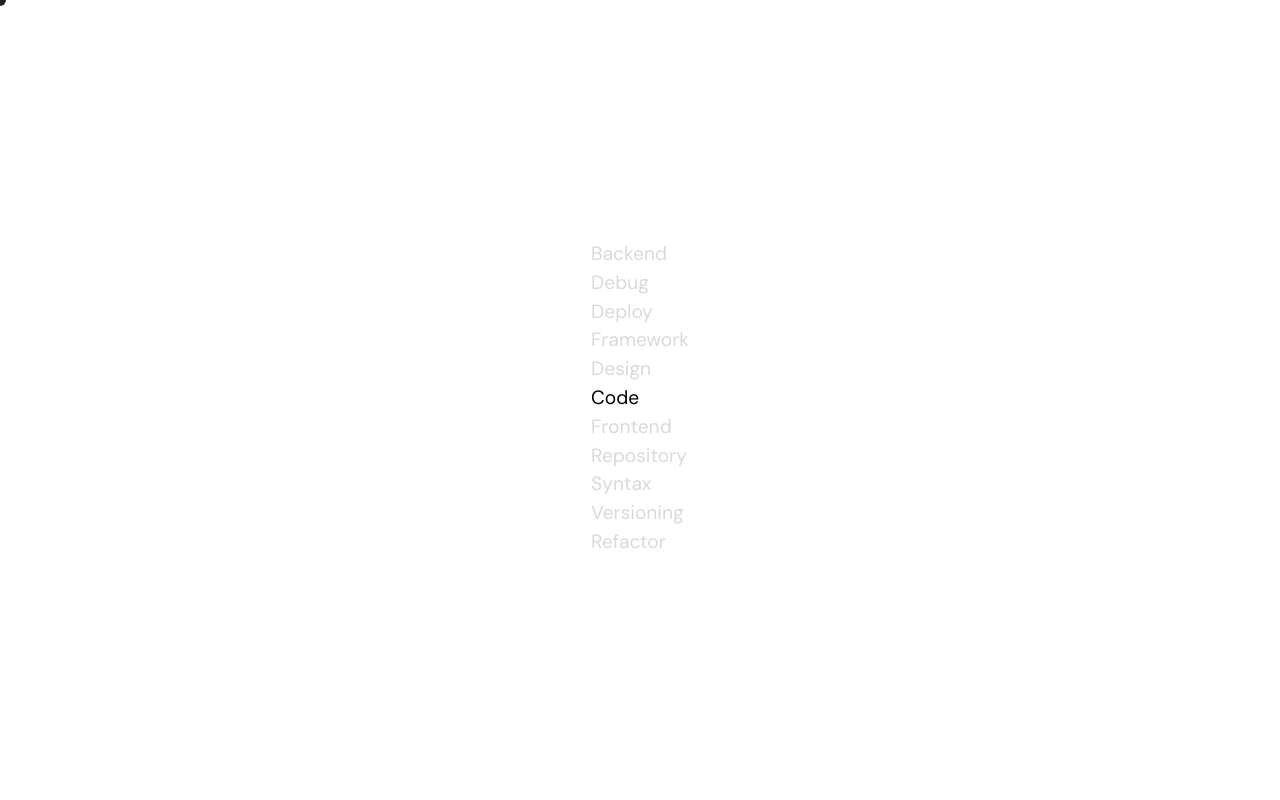
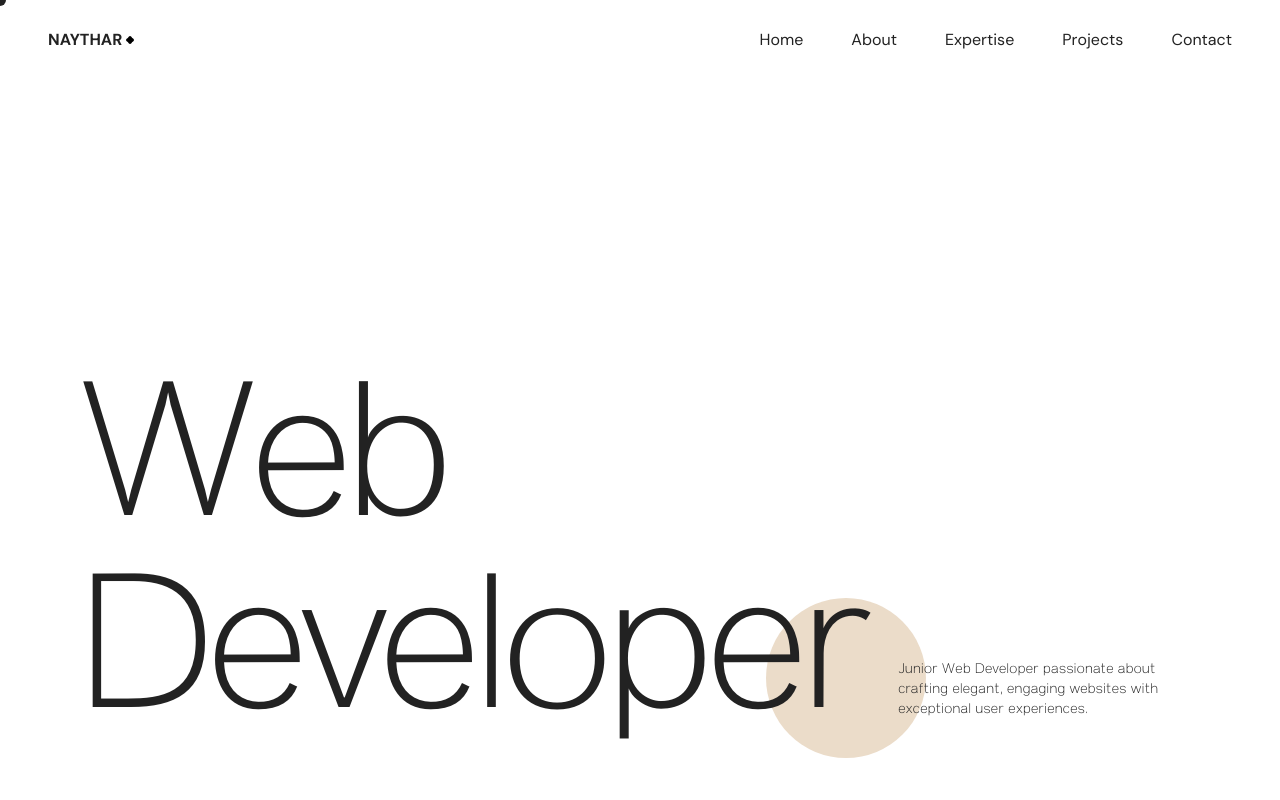
Before and after one commit to sawnaytharpoe02/PortofolioV2, a React (Vite) app: page / in a window 1280 px wide. Shown: the top 800 px of the page. Built offline with nearby package versions, Linux system fonts and the light colour scheme.

Commit message:
edit featured project

```diff
--- a/src/App.jsx
+++ b/src/App.jsx
@@ -50,7 +50,7 @@ function App() {
   return (
     <CursorHoverProvider>
       <div className="font-dmsan">
-        {splashscreenFinished ? (
+        {/* {splashscreenFinished ? (
           <main className="w-full mx-auto overflow-x-hidden antialiased">
             <Navbar />
             <Hero />
@@ -63,7 +63,18 @@ function App() {
           </main>
         ) : (
           <SplashScreen timeline={timeline} />
-        )}
+        )} */}
+
+        <main className="w-full mx-auto overflow-x-hidden antialiased">
+            <Navbar />
+            <Hero />
+            <AboutMe />
+            <MyExpertise />
+            <FeatureProjects />
+            <Project />
+            <Contact />
+            <Footer />
+          </main>
 
         {isMobile && <Cursor />}
       </div>
--- a/src/section/feature_projects/index.jsx
+++ b/src/section/feature_projects/index.jsx
@@ -34,12 +34,12 @@ const FeatureProjects = () => {
         {/* laptop device */}
         <div className="hidden lg:block">
           <Double
+            featuredProjects={[featuredProjects[0], featuredProjects[1]]}
+          />
+          {/* <Double
             featuredProjects={[featuredProjects[2], featuredProjects[3]]}
             reversed={true}
-          />
-          <Double
-            featuredProjects={[featuredProjects[0], featuredProjects[1]]}
-          />
+          /> */}
         </div>
 
         {/* mobile device */}
--- a/src/utils/constant.js
+++ b/src/utils/constant.js
@@ -25,6 +25,13 @@ const frameworks = [
 ];
 
 const projects = [
+  {
+    title: "MyBento MyFolio",
+    development: ["Frontend"],
+    href: "https://my-bento-my-folio.vercel.app",
+    stacks: ["Next.js", "Typescript", "Framer Motion", "Tailwindcss"],
+    year: "2024",
+  },
   {
     title: "Portfolio V2",
     development: ["Frontend"],
@@ -164,6 +171,20 @@ const featuredProjects = [
     titleColor: "#efeee5",
   },
   {
+    title: "BankInc",
+    href: "https://bank-inc.vercel.app/",
+    repo: "https://github.com/sawnaytharpoe02/banking-mng-sym",
+    description:
+      "This project is a mini banking management system built to practice and apply the foundational and latest features of Next.js. It efficiently handles customer accounts, transactions, and basic banking activities.",
+    tech: ["NextJS", "Typescript", "Postgresql", "ChadcnUI"],
+    demoCredentials: {
+      username: "admin",
+      password: "admin123",
+    },
+    bgColor: "#fbf8f3",
+    titleColor: "#232323",
+  },
+  {
     title: "Forklore",
     href: "https://food-ordering-sym.vercel.app",
     repo: "https://github.com/sawnaytharpoe02/rest-pos",
@@ -196,20 +217,6 @@ const featuredProjects = [
     ],
     bgColor: "#232323",
     titleColor: "#fbf8f3",
-  },
-  {
-    title: "BankInc",
-    href: "https://bank-inc.vercel.app/",
-    repo: "https://github.com/sawnaytharpoe02/banking-mng-sym",
-    description:
-      "This project is a mini banking management system built to practice and apply the foundational and latest features of Next.js. It efficiently handles customer accounts, transactions, and basic banking activities.",
-    tech: ["NextJS", "Typescript", "Postgresql", "ChadcnUI"],
-    demoCredentials: {
-      username: "admin",
-      password: "admin123",
-    },
-    bgColor: "#fbf8f3",
-    titleColor: "#232323",
   },
 ];
 
```
